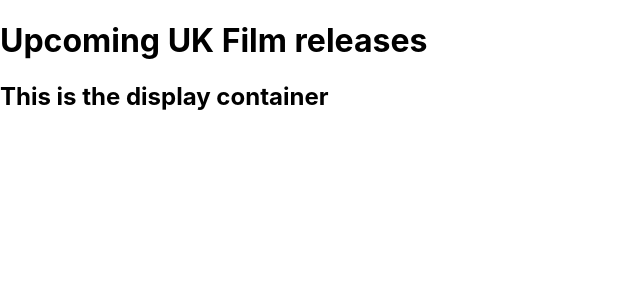
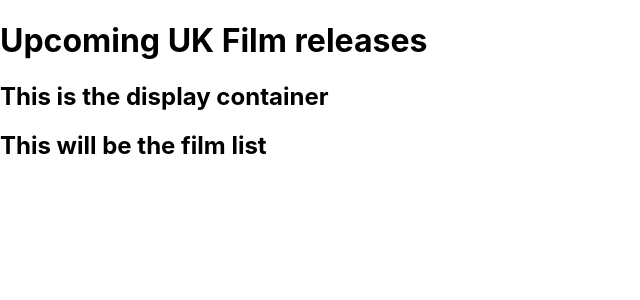
Before and after one commit to AvianLearning/React-Film-List, a React (Create React App) app: page / in a window 1280 px wide. Shown: the top 300 px of the page, without its empty margins (0-640 px from the left). Built offline with nearby package versions, Linux system fonts and the light colour scheme.

Commit message:
Added dummy FilmList component and can see in browser

```diff
--- /dev/null
+++ b/src/components/FilmList.js
@@ -0,0 +1,10 @@
+const FilmList = () => {
+
+    return(
+        <>
+        <h2>This will be the film list</h2>
+        </>
+    )
+};
+
+export default FilmList;
--- a/src/containers/Display.js
+++ b/src/containers/Display.js
@@ -1,7 +1,12 @@
+import FilmList from '../components/FilmList'
+
 const Display = () => {
 
     return (
+        <>
         <h2>This is the display container</h2>
+        <FilmList />
+        </>
     );
 };
 
```
Also changed, not shown: src/components/Film.js (added).
